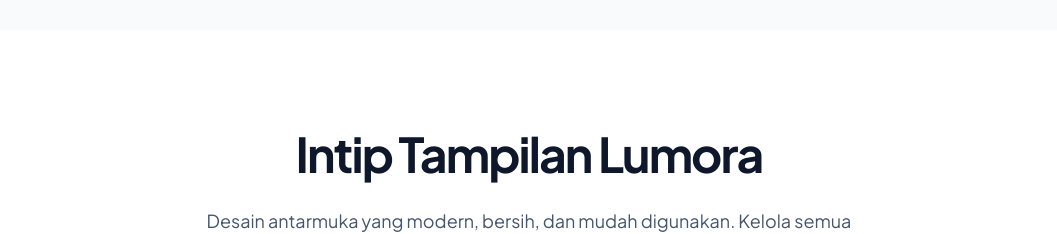
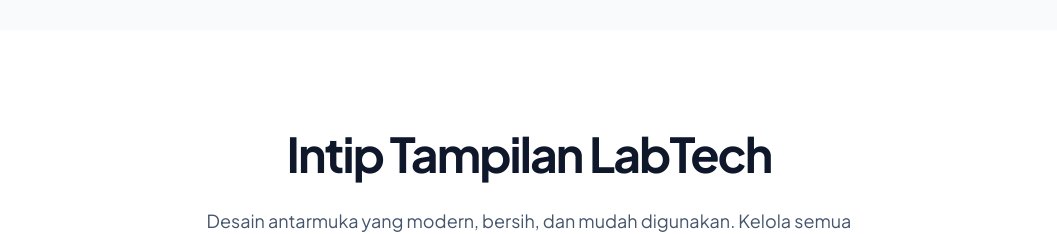
Before and after one commit to kzi-arch/Lumora-website, a Next.js app: page / in a window 1280 px wide. Shown: the part 2740-2974 px from the top of the page, without its empty margins (111-1168 px from the left). Built offline with nearby package versions, Linux system fonts and the light colour scheme.

Commit message:
Update VideoDemo.tsx

```diff
--- a/components/VideoDemo.tsx
+++ b/components/VideoDemo.tsx
@@ -13,7 +13,7 @@
                     viewport={{ once: true }}
                     className="text-3xl md:text-5xl font-bold tracking-tight text-slate-900 text-center mb-6"
                 >
-                    Intip Tampilan Lumora
+                    Intip Tampilan LabTech
                 </motion.h2>
 
                 <p className="text-center text-slate-600 mb-12 max-w-2xl mx-auto text-base md:text-lg">
```
